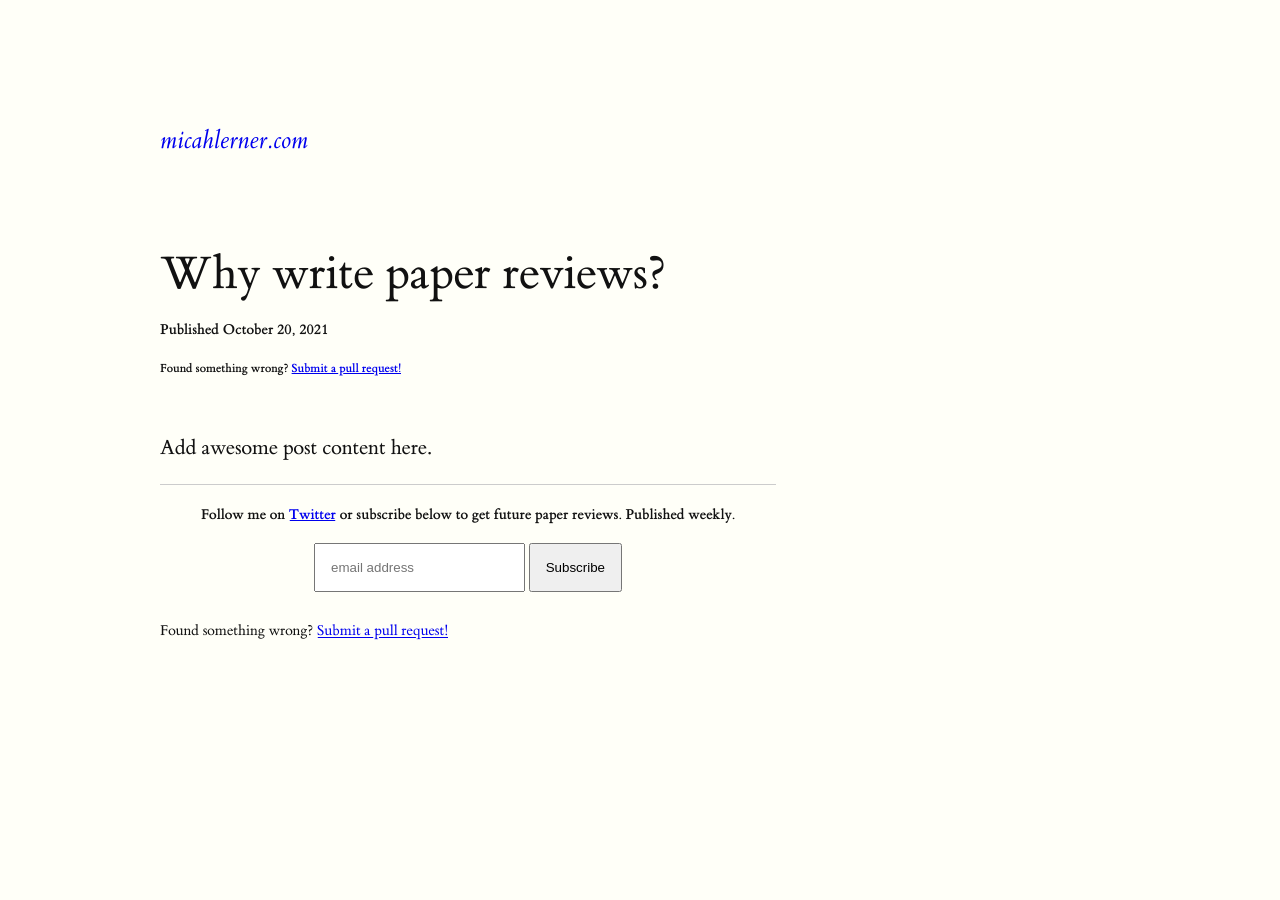
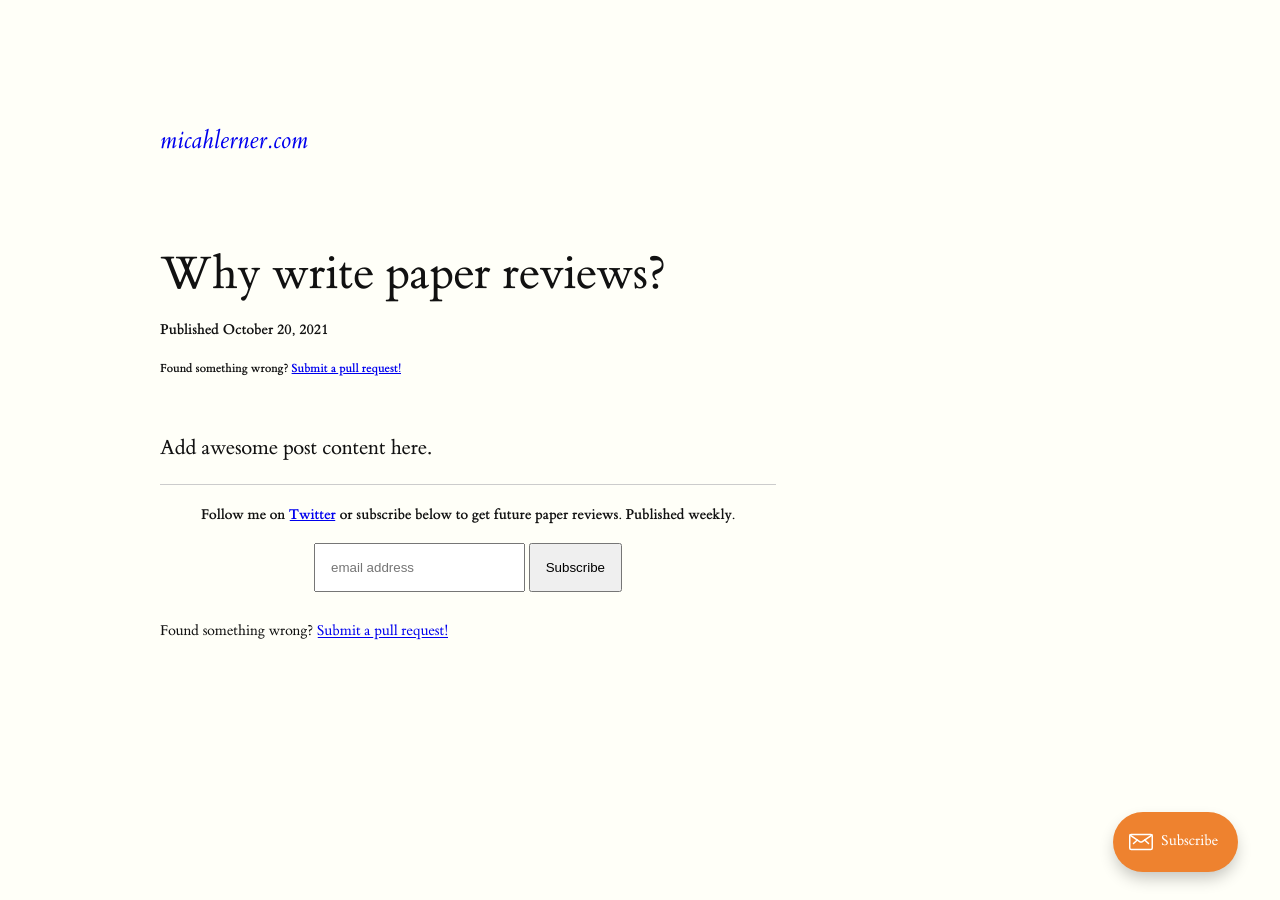
Before and after one commit to mlerner/mlerner.github.io, a Jekyll site: the page built from _drafts/2021-10-20-why-write-paper-reviews.md, in a window 1280 px wide. Built offline with Jekyll 4.4.1, drawn with Linux system fonts in a browser that asks for light colours.

Commit message:
subscribe button

```diff
--- a/_layouts/default.html
+++ b/_layouts/default.html
@@ -21,6 +21,7 @@
       content="width=device-width, initial-scale=1.0, maximum-scale=1.0, user-scalable=no"
     />
 
+    <script id="mcjs">!function(c,h,i,m,p){m=c.createElement(h),p=c.getElementsByTagName(h)[0],m.async=1,m.src=i,p.parentNode.insertBefore(m,p)}(document,"script","https://chimpstatic.com/mcjs-connected/js/users/d1654f70a6addb0e9ce8afd83/7c09d93a5477895387fa7c22d.js");</script>
     <meta http-equiv="pragma" content="no-cache" />
     <meta name="robots" content="all" />
     <meta name="MSSmartTagsPreventParsing" content="true" />
--- a/_layouts/post.html
+++ b/_layouts/post.html
@@ -1,6 +1,7 @@
 ---
 layout: default
 ---
+
 <article>
   <section>
     <header>
@@ -29,27 +32,110 @@ layout: default
     <footer>
       <form
         action="https://gmail.us20.list-manage.com/subscribe/post?u=d1654f70a6addb0e9ce8afd83&amp;id=bab65ed2b1"
-                method="post" id="mc-embedded-subscribe-form" name="mc-embedded-subscribe-form" class="validate"
-                target="_blank" novalidate>
+        method="post"
+        id="mc-embedded-subscribe-form"
+        name="mc-embedded-subscribe-form"
+        class="validate"
+        target="_blank"
+        novalidate
+      >
         <div id="mc_embed_signup_scroll">
-                    <h4>Follow me on <a href="https://twitter.com/micahlerner">Twitter</a> or subscribe below to get future paper reviews. Published
-                        weekly.</h4>
+          <h4>
+            Follow me on
+            <a href="https://twitter.com/micahlerner">Twitter</a> or subscribe
+            below to get future paper reviews. Published weekly.
+          </h4>
           <div>
-                        <input type="email" value="" name="EMAIL" class="email" id="tlemail"
-                            placeholder="email address" required>
+            <input
+              type="email"
+              value=""
+              name="EMAIL"
+              class="email"
+              id="tlemail"
+              placeholder="email address"
+              required
+            />
             <!-- real people should not fill this in and expect good things - do not remove this or risk form bot signups-->
-                        <div style="position: absolute; left: -5000px;" aria-hidden="true">
-                            <input type="text" name="b_d1654f70a6addb0e9ce8afd83_bab65ed2b1" tabindex="-1" value="">
+            <div style="position: absolute; left: -5000px" aria-hidden="true">
+              <input
+                type="text"
+                name="b_d1654f70a6addb0e9ce8afd83_bab65ed2b1"
+                tabindex="-1"
+                value=""
+              />
             </div>
-                        <input type="submit" value="Subscribe" name="subscribe" id="mc-embedded-subscribe"
-                            class="button">
-
+            <input
+              type="submit"
+              value="Subscribe"
+              name="subscribe"
+              id="mc-embedded-subscribe"
+              class="button"
+            />
           </div>
         </div>
       </form>
     </footer>
   </section>
   <section>
-        Found something wrong? <a href="{{ site.github.repository_url }}/edit/master/{{ page.relative_path }}">Submit a pull request!</a>
+    Found something wrong?
+    <a
+      href="{{ site.github.repository_url }}/edit/master/{{ page.relative_path }}"
+      >Submit a pull request!</a
+    >
   </section>
 </article>
+
+<div id="subscribe-container">
+  <div id="gh-portal-triggerbtn-wrapper" class="gh-portal-triggerbtn-wrapper" onclick="showPopup();">
+    <div class="gh-portal-triggerbtn-container with-label">
+      <svg
+        width="24"
+        height="18"
+        viewBox="0 0 24 18"
+        fill="none"
+        xmlns="http://www.w3.org/2000/svg"
+        style="width: 24px; height: 24px; color: rgb(255, 255, 255)"
+      >
+        <path
+          d="M21.75 1.5H2.25c-.828 0-1.5.672-1.5 1.5v12c0 .828.672 1.5 1.5 1.5h19.5c.828 0 1.5-.672 1.5-1.5V3c0-.828-.672-1.5-1.5-1.5zM15.687 6.975L19.5 10.5M8.313 6.975L4.5 10.5"
+          stroke="#fff"
+          stroke-width="1.5"
+          stroke-linecap="round"
+          stroke-linejoin="round"
+        ></path>
+        <path
+          d="M22.88 2.014l-9.513 6.56C12.965 8.851 12.488 9 12 9s-.965-.149-1.367-.426L1.12 2.014"
+          stroke="#fff"
+          stroke-width="1.5"
+          stroke-linecap="round"
+          stroke-linejoin="round"
+        ></path></svg
+      ><span class="gh-portal-triggerbtn-label"> Subscribe </span>
+    </div>
+  </div>
+</div>
+
+<script id="mcjs">
+  function showPopup() {
+    !(function (c, h, i, m, p) {
+      (m = c.createElement(h)),
+        (p = c.getElementsByTagName(h)[0]),
+        (m.async = 1),
+        (m.src = i),
+        p.parentNode.insertBefore(m, p);
+    })(
+      document,
+      "script",
+      "https://chimpstatic.com/mcjs-connected/js/users/d1654f70a6addb0e9ce8afd83/7c09d93a5477895387fa7c22d.js"
+    );
+    //unsetting the cookie
+    document.cookie =
+      "MCPopupClosed=; expires=Thu, 01 Jan 1970 00:00:00 UTC; path=/;";
+    document.cookie =
+      "MCPopupSubscribed=; expires=Thu, 01 Jan 1970 00:00:00 UTC; path=/;";
+  }
+
+  document.getElementById("gh-portal-triggerbtn-wrapper").onclick = function () {
+    showPopup();
+  };
+</script>
--- a/css/tufte.css
+++ b/css/tufte.css
@@ -593,5 +593,74 @@ section > p.discussion {
 }
 
 #mc_embed_signup_scroll {
-    text-align: center;
+  text-align: center;
 }
+
+#subscribe-container {
+  z-index: 3999998;
+  position: fixed;
+  bottom: 0px;
+  right: 0px;
+  width: 184px;
+  max-width: 500px;
+  height: 98px;
+  animation: 250ms ease 0s 1 normal none running animation-bhegco;
+  transition: opacity 0.3s ease 0s;
+  overflow: hidden;
+}
+
+.gh-portal-triggerbtn-wrapper {
+  display: inline-flex;
+  align-items: flex-start;
+  justify-content: flex-end;
+  height: 100%;
+  opacity: 1;
+  transition: transform 0.16s linear 0s;
+  user-select: none;
+  line-height: 1;
+  padding: 10px 28px 0 17px;
+}
+
+.gh-portal-triggerbtn-container.with-label {
+  padding: 0 12px 0 16px;
+}
+
+.gh-portal-triggerbtn-container {
+  position: relative;
+  cursor: pointer;
+  display: flex;
+  align-items: center;
+  justify-content: center;
+  background: #ee822f;
+  height: 60px;
+  min-width: 60px;
+  box-shadow: rgba(0, 0, 0, 0.24) 0px 8px 16px -2px;
+  border-radius: 999px;
+  transition: opacity 0.3s ease;
+}
+
+.gh-portal-triggerbtn-container::before {
+  position: absolute;
+  content: "";
+  top: 0;
+  right: 0;
+  bottom: 0;
+  left: 0;
+  border-radius: 999px;
+  background: rgba(255, 255, 255, 0);
+  transition: background 0.3s ease;
+}
+
+.gh-portal-triggerbtn-wrapper span {
+    margin-bottom: 1px;
+}
+
+.gh-portal-triggerbtn-label {
+    padding: 8px;
+    color: rgb(255, 255, 255);
+    display: block;
+    white-space: nowrap;
+    max-width: 380px;
+    overflow: hidden;
+    text-overflow: ellipsis;
+}
```
Also changed, not shown: other parts of _layouts/post.html (+6 -4 lines). Lines whose indentation alone changed are shown as unchanged.
